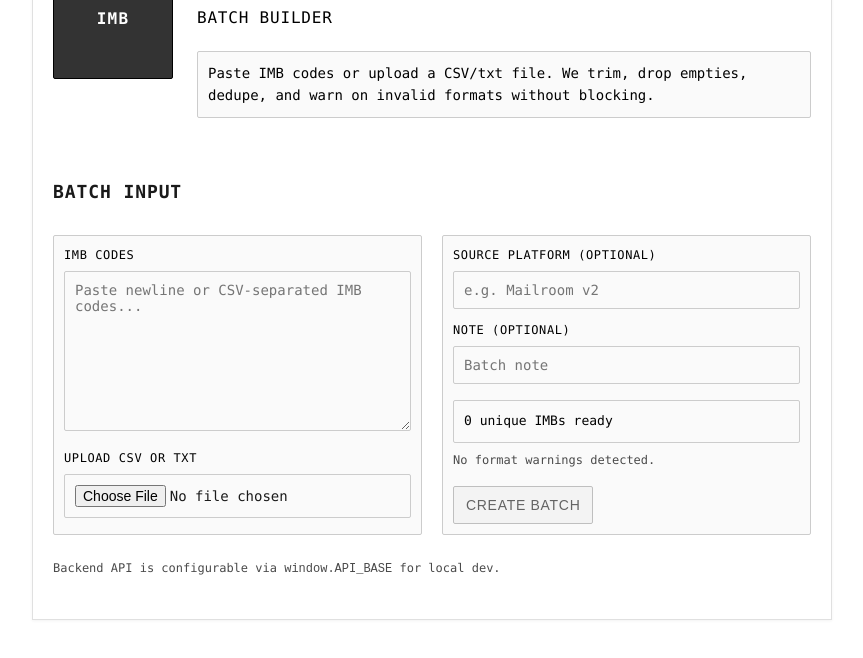
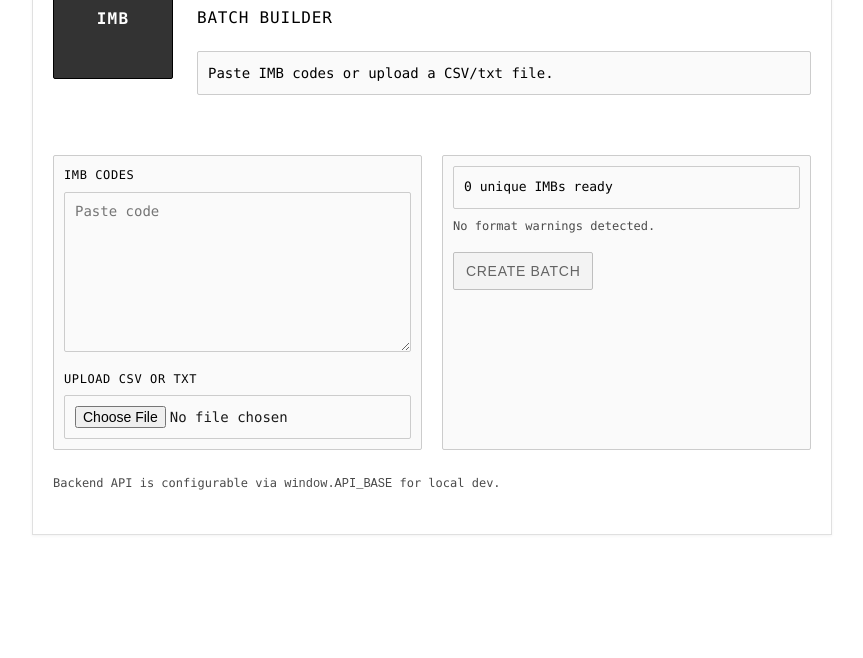
Before and after one commit to ptkmegacorp/envelope-tracker, a plain HTML site: page index.html in a window 1280 px wide. Shown: the part 102-760 px from the top of the page, without its empty margins (208-1071 px from the left). Drawn offline with Linux system fonts and the light colour scheme.

Commit message:
whatever

```diff
--- a/index.html
+++ b/index.html
@@ -14,16 +14,15 @@
           <h1 class="document-title">IMB Envelope Tracking</h1>
           <p class="document-subtitle">Batch Builder</p>
           <div class="bio">
-            Paste IMB codes or upload a CSV/txt file. We trim, drop empties, dedupe, and warn on invalid formats without blocking.
+            Paste IMB codes or upload a CSV/txt file.
           </div>
         </div>
       </header>
 
-      <h2 class="section-title">Batch Input</h2>
       <section class="form-grid">
         <div class="card">
           <label for="imb-input">IMB Codes</label>
-          <textarea id="imb-input" placeholder="Paste newline or CSV-separated IMB codes..."></textarea>
+          <textarea id="imb-input" placeholder="Paste code"></textarea>
 
           <div style="height: 12px"></div>
           <label for="file-input">Upload CSV or TXT</label>
@@ -31,14 +30,6 @@
         </div>
 
         <div class="card">
-          <label for="source-input">Source Platform (optional)</label>
-          <input id="source-input" type="text" placeholder="e.g. Mailroom v2" />
-
-          <div style="height: 12px"></div>
-          <label for="note-input">Note (optional)</label>
-          <input id="note-input" type="text" placeholder="Batch note" />
-
-          <div style="height: 16px"></div>
           <div class="callout" id="summary">Waiting for IMBs...</div>
           <div style="height: 8px"></div>
           <div id="warnings" class="meta"></div>
```
